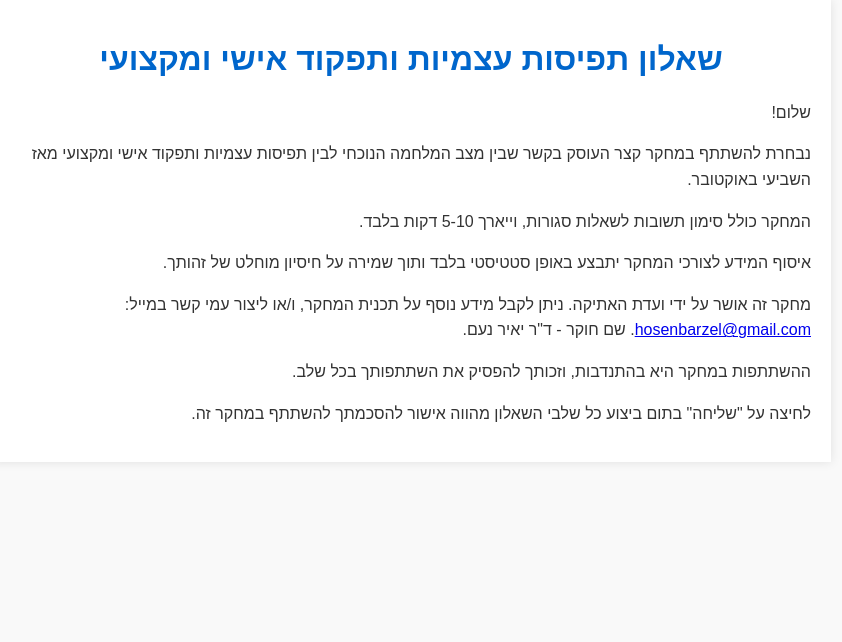
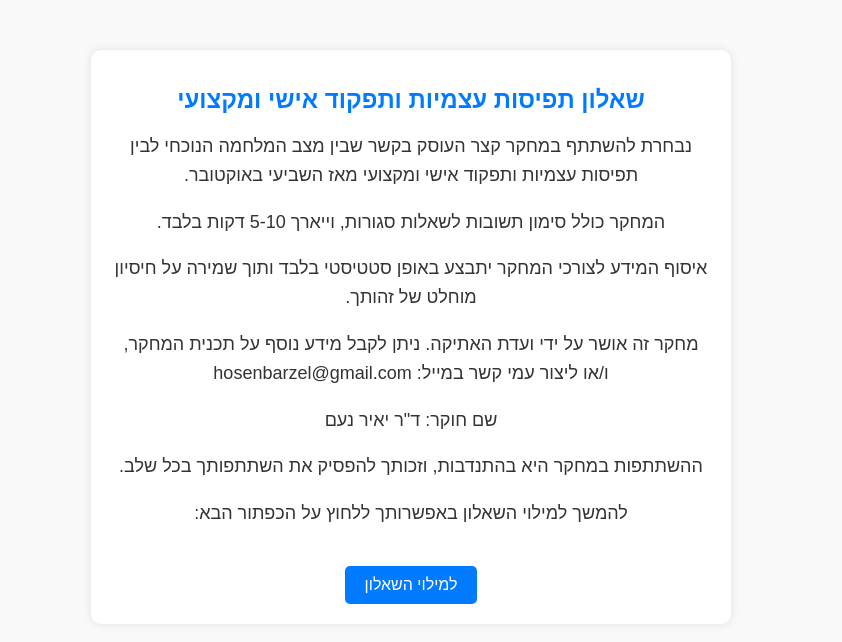
Before and after one commit to yaya017/HOSEN2024, a plain HTML site: page INDEX.HTML in a window 1280 px wide. Shown: the whole page, without its empty margins (229-1071 px from the left). Drawn offline with Linux system fonts and the light colour scheme.

Commit message:
Add files via upload

```diff
--- a/INDEX.HTML
+++ b/INDEX.HTML
@@ -8,40 +8,57 @@
         body {
             font-family: Arial, sans-serif;
             direction: rtl;
+            text-align: center;
+            margin: 0;
+            padding: 0;
             background-color: #f9f9f9;
             color: #333;
-            margin: 0;
-            padding: 0;
         }
         .container {
-            max-width: 800px;
-            margin: 0 auto;
+            max-width: 600px;
+            margin: 50px auto;
             padding: 20px;
             background-color: #fff;
             box-shadow: 0 0 10px rgba(0, 0, 0, 0.1);
+            border-radius: 10px;
         }
         h1 {
-            color: #0066cc;
-            text-align: center;
+            color: #007bff;
+            font-size: 24px;
         }
         p {
+            font-size: 18px;
             line-height: 1.6;
         }
-        .contact {
+        .btn {
+            display: inline-block;
+            padding: 10px 20px;
+            font-size: 16px;
+            color: #fff;
+            background-color: #007bff;
+            border: none;
+            border-radius: 5px;
+            text-decoration: none;
+            cursor: pointer;
+            transition: background-color 0.3s;
             margin-top: 20px;
+        }
+        .btn:hover {
+            background-color: #0056b3;
         }
     </style>
 </head>
 <body>
     <div class="container">
         <h1>שאלון תפיסות עצמיות ותפקוד אישי ומקצועי</h1>
-        <p>שלום!</p>
         <p>נבחרת להשתתף במחקר קצר העוסק בקשר שבין מצב המלחמה הנוכחי לבין תפיסות עצמיות ותפקוד אישי ומקצועי מאז השביעי באוקטובר.</p>
         <p>המחקר כולל סימון תשובות לשאלות סגורות, וייארך 5-10 דקות בלבד.</p>
         <p>איסוף המידע לצורכי המחקר יתבצע באופן סטטיסטי בלבד ותוך שמירה על חיסיון מוחלט של זהותך.</p>
-        <p>מחקר זה אושר על ידי ועדת האתיקה. ניתן לקבל מידע נוסף על תכנית המחקר, ו/או ליצור עמי קשר במייל: <a href="mailto:hosenbarzel@gmail.com">hosenbarzel@gmail.com</a>. שם חוקר - ד"ר יאיר נעם.</p>
+        <p>מחקר זה אושר על ידי ועדת האתיקה. ניתן לקבל מידע נוסף על תכנית המחקר, ו/או ליצור עמי קשר במייל: hosenbarzel@gmail.com</p>
+        <p>שם חוקר: ד"ר יאיר נעם</p>
         <p>ההשתתפות במחקר היא בהתנדבות, וזכותך להפסיק את השתתפותך בכל שלב.</p>
-        <p>לחיצה על "שליחה" בתום ביצוע כל שלבי השאלון מהווה אישור להסכמתך להשתתף במחקר זה.</p>
+        <p>להמשך למילוי השאלון באפשרותך ללחוץ על הכפתור הבא:</p>
+        <a href="https://forms.gle/7j1W97KBsDVaH7Yx9" class="btn">למילוי השאלון</a>
     </div>
 </body>
 </html>
```
